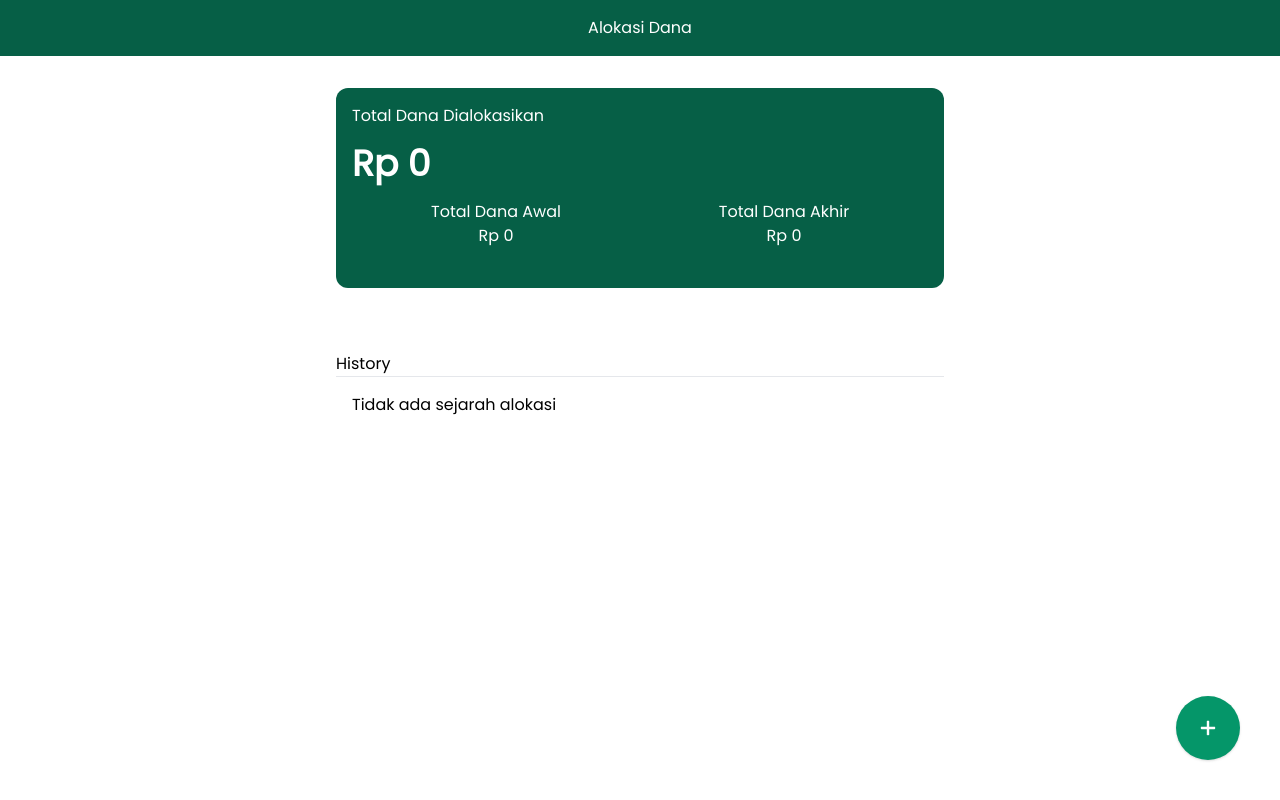
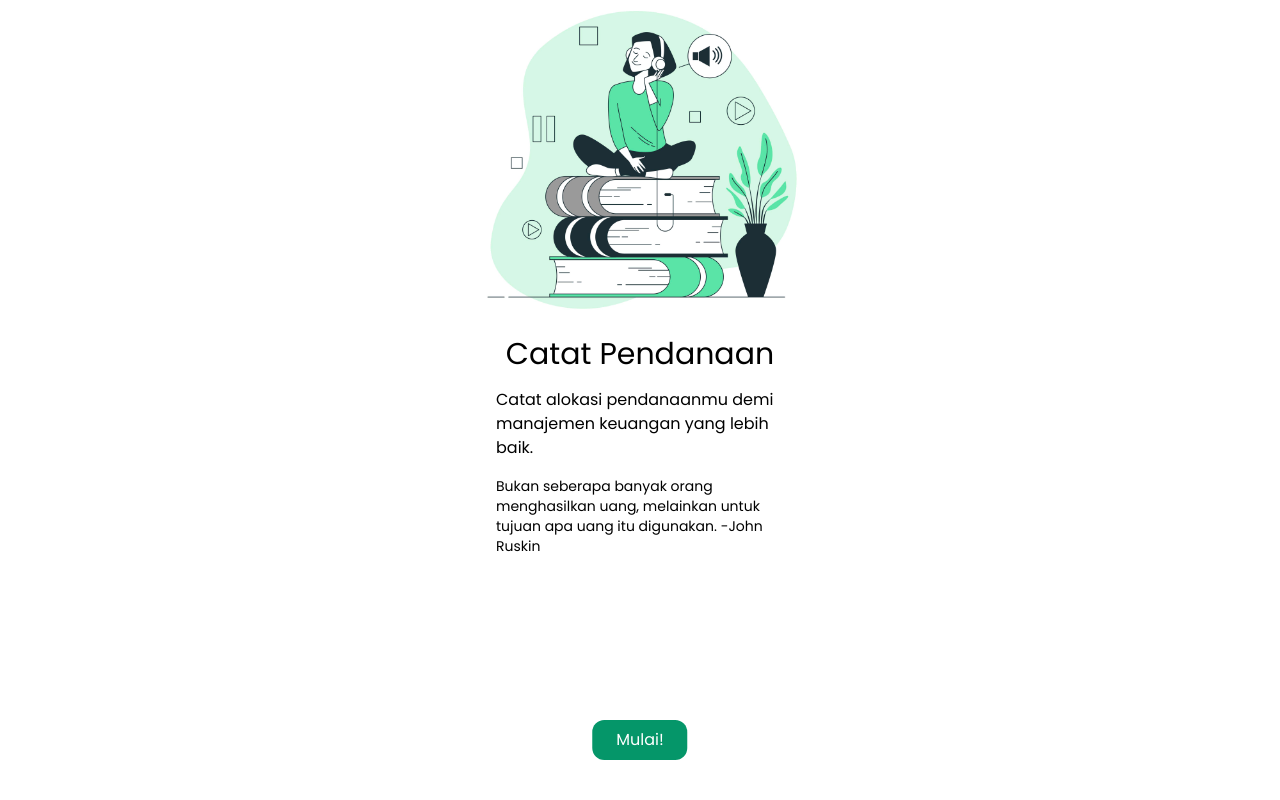
Before and after one commit to JenabB/react-alokasi-dana, a React (Create React App) app: page / in a window 1280 px wide. Built offline with nearby package versions, Linux system fonts and the light colour scheme.

Commit message:
add welcome page

```diff
--- a/src/Navigation.js
+++ b/src/Navigation.js
@@ -5,13 +5,15 @@ import DanaDetail from "./pages/DanaDetail";
 import EditPendanaan from "./pages/EditPendanaan";
 import Home from "./pages/Home";
 import TotalDetail from "./pages/TotalDetail";
+import Welcome from "./pages/Welcome";
 
 export default function Navigation() {
   return (
     <Router>
       <div>
         <Switch>
-          <Route exact path="/" component={Home} />
+          <Route exact path="/" component={Welcome} />
+          <Route path="/home" component={Home} />
           <Route path="/create" component={CreatePendanaan} />
           <Route path="/detail" component={TotalDetail} />
           <Route exact path="/pendanaan/:id" component={DanaDetail} />
--- a/src/index.css
+++ b/src/index.css
@@ -14,3 +14,8 @@ code {
   font-family: source-code-pro, Menlo, Monaco, Consolas, "Courier New",
     monospace;
 }
+
+.floating-button {
+  left: 50%;
+  transform: translateX(-50%);
+}
--- /dev/null
+++ b/src/pages/Welcome.js
@@ -0,0 +1,30 @@
+import React from "react";
+import { Link } from "react-router-dom";
+import welcome from "../assets/images/welcome.jpg";
+const Welcome = () => {
+  return (
+    <div>
+      <div className="lg:w-1/4 w-full mx-auto">
+        <img src={welcome} alt="welcome" />
+      </div>
+
+      <div className="p-4 lg:w-1/4 mx-auto">
+        <h1 className="text-3xl text-center">Catat Pendanaan</h1>
+        <p className="mt-4">
+          Catat alokasi pendanaanmu demi manajemen keuangan yang lebih baik.
+        </p>
+        <p className="text-sm mt-4">
+          Bukan seberapa banyak orang menghasilkan uang, melainkan untuk tujuan
+          apa uang itu digunakan. <span>-John Ruskin</span>
+        </p>
+      </div>
+      <Link to="/home" className="floating-button bottom-10 fixed">
+        <button className="bg-green-600 px-6 py-2 rounded-xl text-white">
+          Mulai!
+        </button>
+      </Link>
+    </div>
+  );
+};
+
+export default Welcome;
```
Also changed, not shown: src/assets/images/welcome.jpg (added).
